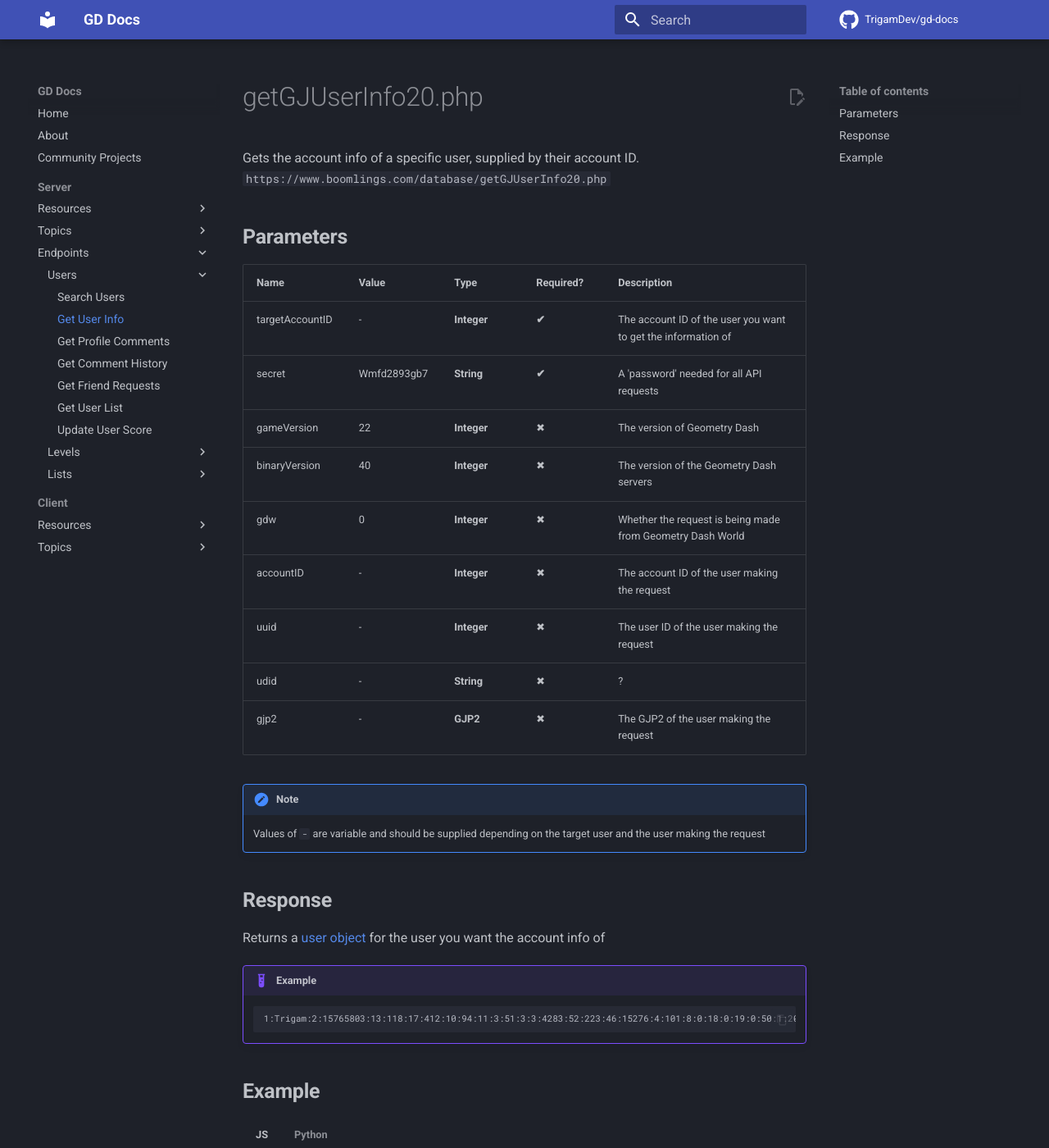
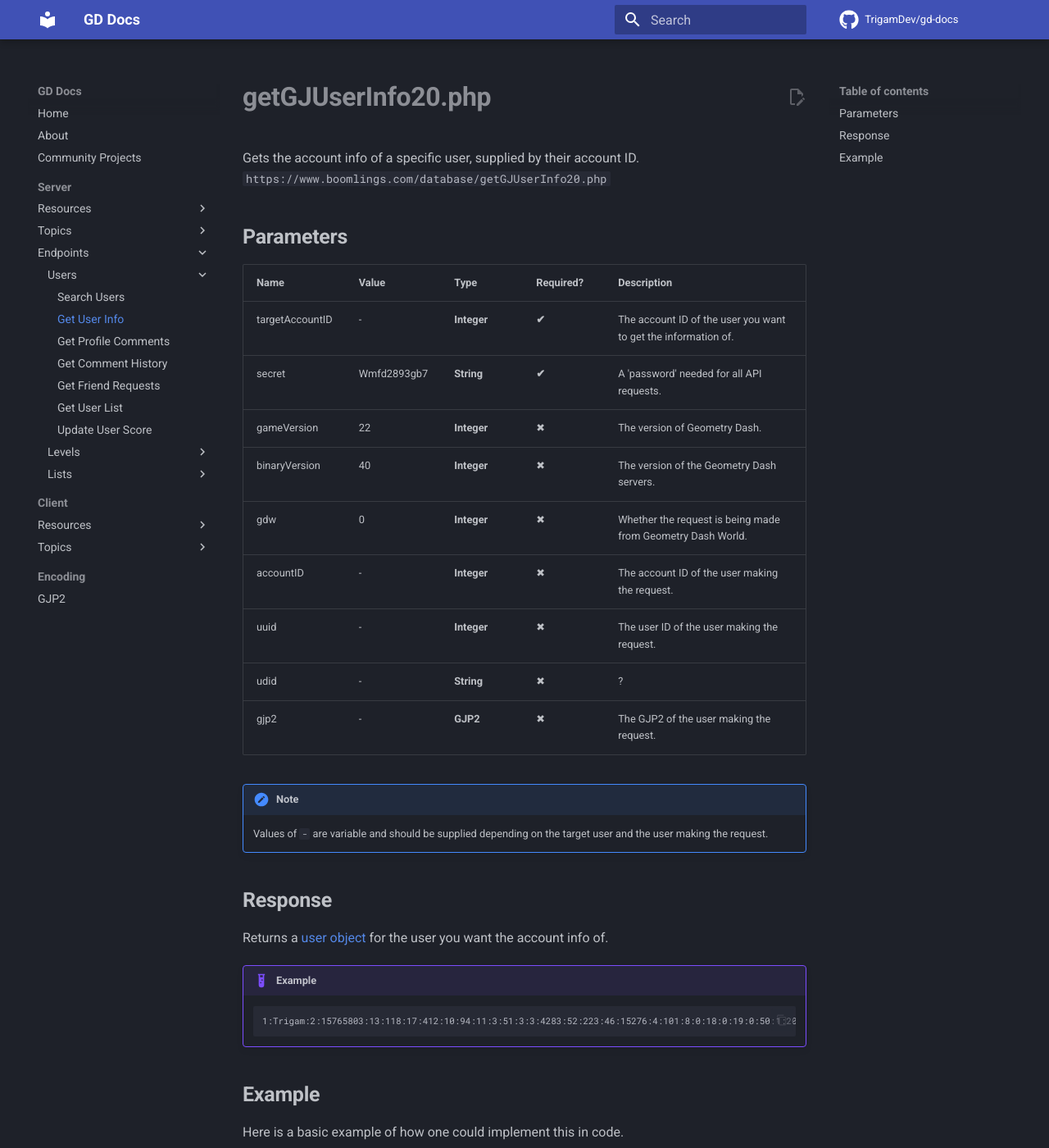
Before and after one commit to TrigamDev/gd-docs, an MkDocs documentation site: the page built from docs/server/endpoints/users/getGJUserInfo20.md, in a window 1280 px wide and 1400 px high. Shown: the whole window at 82% size. Built offline with MkDocs 1.6.1 and Material for MkDocs 9.7.7, drawn with Linux system fonts in a browser that asks for light colours; nearby versions of some CDN libraries; comment, search, counter and statistics services are not loaded; some of the changed text lies outside the part shown.

Commit message:
GJP2 work and highlight.js syntax highlighting

````diff
--- /dev/null
+++ b/docs/scripts/config.js
@@ -0,0 +1,3 @@
+document$.subscribe(() => {
+	hljs.highlightAll();
+});
--- a/docs/server/endpoints/users/getGJUserInfo20.md
+++ b/docs/server/endpoints/users/getGJUserInfo20.md
@@ -1,31 +1,32 @@
-# getGJUserInfo20.php
+# **getGJUserInfo20.php**
 Gets the account info of a specific user, supplied by their account ID.
 `https://www.boomlings.com/database/getGJUserInfo20.php`
 
 ## **Parameters**
 | Name | Value | Type | Required? | Description |
 |------|-------|------|-----------|-------------|
-| targetAccountID | - | **Integer** | **✔** | The account ID of the user you want to get the information of |
-| secret | Wmfd2893gb7 | **String** | **✔** | A 'password' needed for all API requests |
-| gameVersion | 22 | **Integer** | ✖ | The version of Geometry Dash |
-| binaryVersion | 40 | **Integer** | ✖ | The version of the Geometry Dash servers |
-| gdw | 0 | **Integer** | ✖ | Whether the request is being made from Geometry Dash World |
-| accountID | - | **Integer** | ✖ | The account ID of the user making the request |
-| uuid | - | **Integer** | ✖ | The user ID of the user making the request |
+| targetAccountID | - | **Integer** | **✔** | The account ID of the user you want to get the information of. |
+| secret | Wmfd2893gb7 | **String** | **✔** | A 'password' needed for all API requests. |
+| gameVersion | 22 | **Integer** | ✖ | The version of Geometry Dash. |
+| binaryVersion | 40 | **Integer** | ✖ | The version of the Geometry Dash servers. |
+| gdw | 0 | **Integer** | ✖ | Whether the request is being made from Geometry Dash World. |
+| accountID | - | **Integer** | ✖ | The account ID of the user making the request. |
+| uuid | - | **Integer** | ✖ | The user ID of the user making the request. |
 | udid | - | **String** | ✖ | ? |
-| gjp2 | - | **GJP2** | ✖ | The GJP2 of the user making the request |
+| gjp2 | - | **GJP2** | ✖ | The GJP2 of the user making the request. |
 
 !!! note
-	Values of `-` are variable and should be supplied depending on the target user and the user making the request
+	Values of `-` are variable and should be supplied depending on the target user and the user making the request.
 
 ## **Response**
-Returns a [user object](../../../resources/user) for the user you want the account info of
+Returns a [user object](../../../resources/user) for the user you want the account info of.
 !!! example
 	```md
 	1:Trigam:2:15765803:13:118:17:412:10:94:11:3:51:3:3:4283:52:223:46:15276:4:101:8:0:18:0:19:0:50:1:20:UCT12Cnpkd-6kQEewKv_kqbQ:21:376:22:129:23:30:24:83:25:26:26:34:28:1:43:29:48:15:53:12:54:2:30:117824:16:970465:31:0:44:Trigam04:45:TrigamDev:49:0:55:66,10,5,0,0,2,2,1,0,0,11,3:56:90,50,59,177,138,43,44,68:57:1,2,6,13,11,2,0:29:1
 	```
 
 ## **Example**
+Here is a basic example of how one could implement this in code.
 === "JS"
 	```js
 	import axios from "axios"
--- a/mkdocs.yml
+++ b/mkdocs.yml
@@ -36,6 +36,8 @@ nav:
             - Gamesave: client/resources/gamesave.md
         - Topics:
             - Shop: client/topics/shop.md
+    - Encoding:
+        - GJP2: encoding/gjp2.md
 
 
 theme:
@@ -61,8 +63,10 @@ plugins:
     - git-revision-date-localized:
         enable_creation_date: true
     - git-committers:
+        enabled: false
         repository: TrigamDev/gd-docs
         branch: main
+        token: !!python/object/apply:os.getenv ["MKDOCS_GIT_COMMITTERS_APIKEY"]
     - search
 
 markdown_extensions:
@@ -70,11 +74,16 @@ markdown_extensions:
     - admonition
     - pymdownx.highlight:
         anchor_linenums: true
-        line_spans: __span
-        pygments_lang_class: true
+        use_pygments: false
     - pymdownx.inlinehilite
     - pymdownx.snippets
     - pymdownx.superfences
     - pymdownx.details
     - pymdownx.tabbed:
         alternate_style: true
+
+extra_javascript:
+  - https://cdnjs.cloudflare.com/ajax/libs/highlight.js/10.7.2/highlight.min.js
+  - './scripts/config.js'
+extra_css:
+  - https://cdnjs.cloudflare.com/ajax/libs/highlight.js/11.9.0/styles/github-dark.min.css
````
Also changed, not shown: docs/community.md (+2 -2 lines), docs/encoding/gjp2.md (added, +37 -0 lines), docs/index.md (+1 -1 lines).
